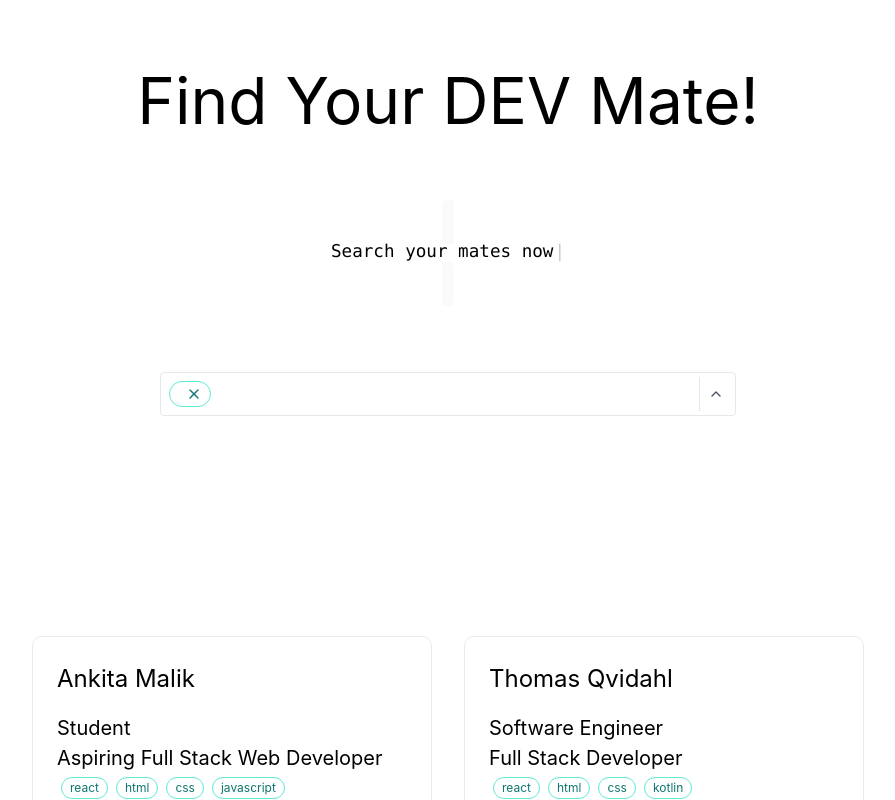
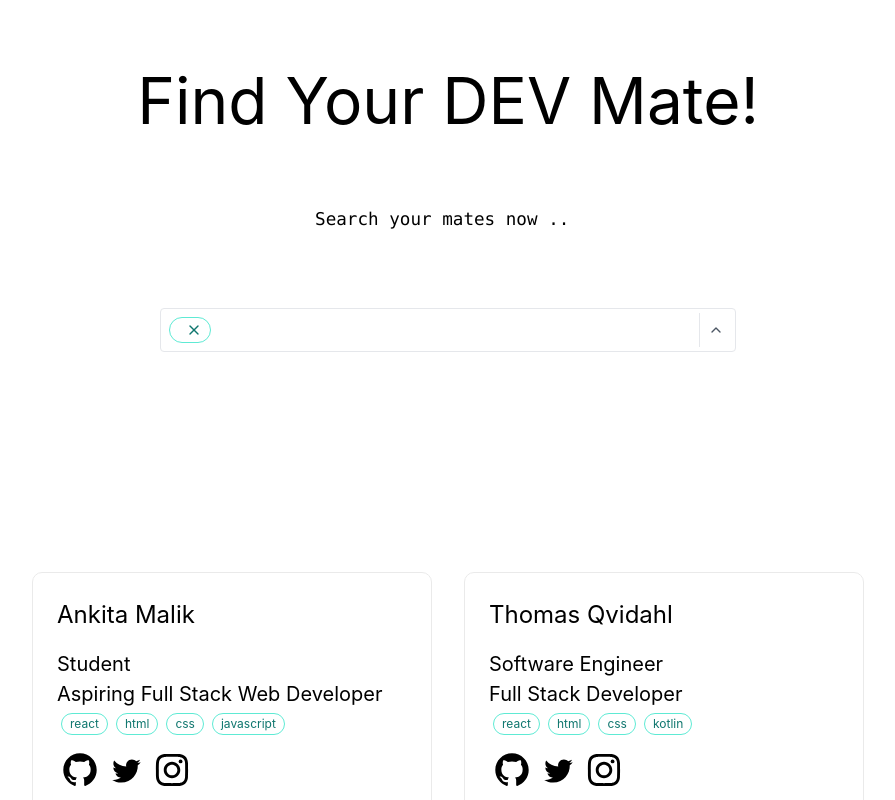
Before and after one commit to AnkitaMalik22/devmate, a Next.js app: page / in a window 1280 px wide. Shown: the top 800 px of the page, without its empty margins (192-1087 px from the left). Built offline with nearby package versions, Linux system fonts and the light colour scheme.

Commit message:
remove bg and added margin in desc

```diff
--- a/styles/Home.module.css
+++ b/styles/Home.module.css
@@ -51,13 +51,13 @@
 }
 
 .description {
-  margin: 4rem 0;
+
+  margin: 2rem 0;
   line-height: 1.5;
   font-size: 1.5rem;
 }
 
 .code {
-  background: #fafafa;
   border-radius: 5px;
   padding: 0.75rem;
   font-size: 1.1rem;
```
